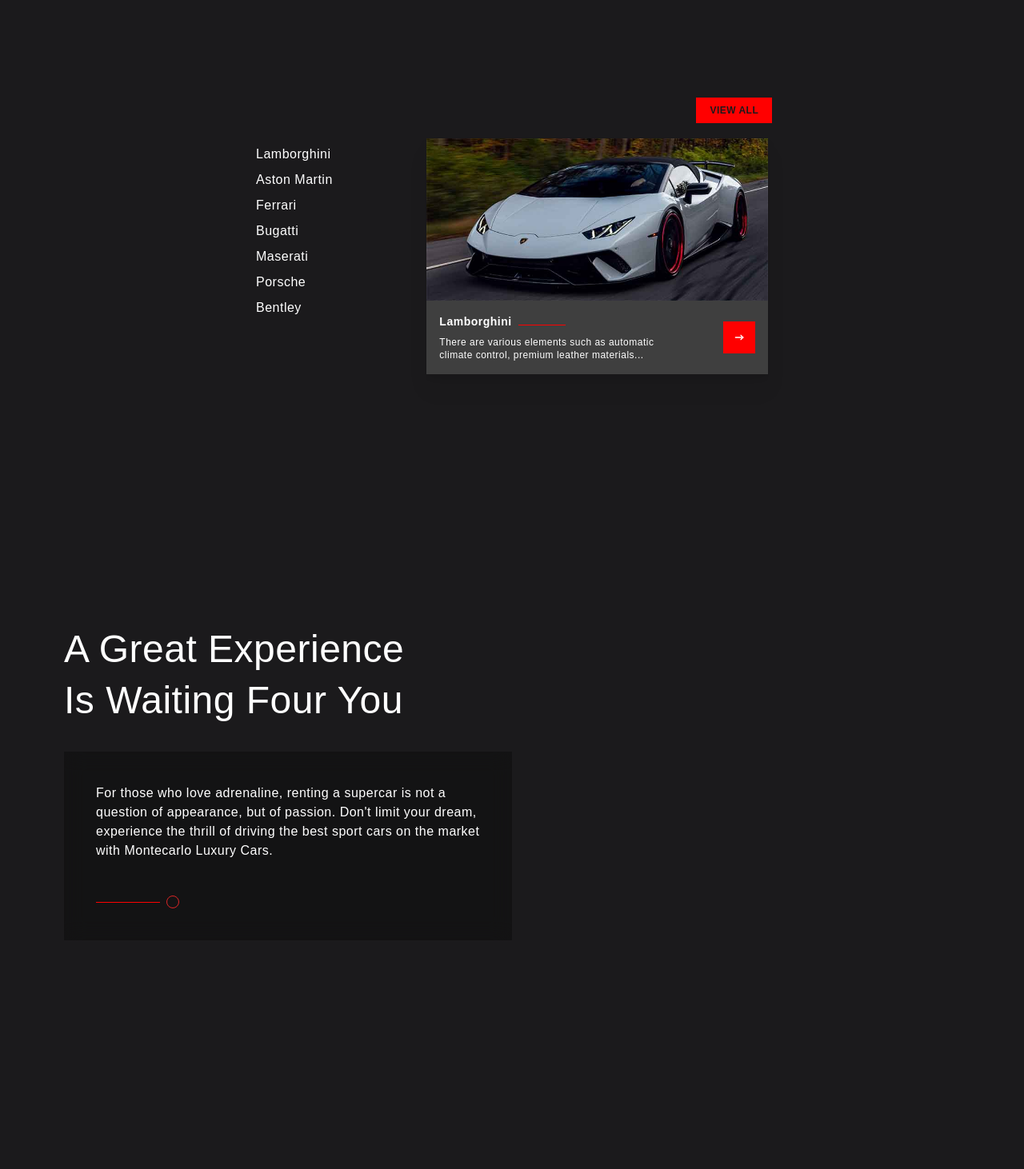
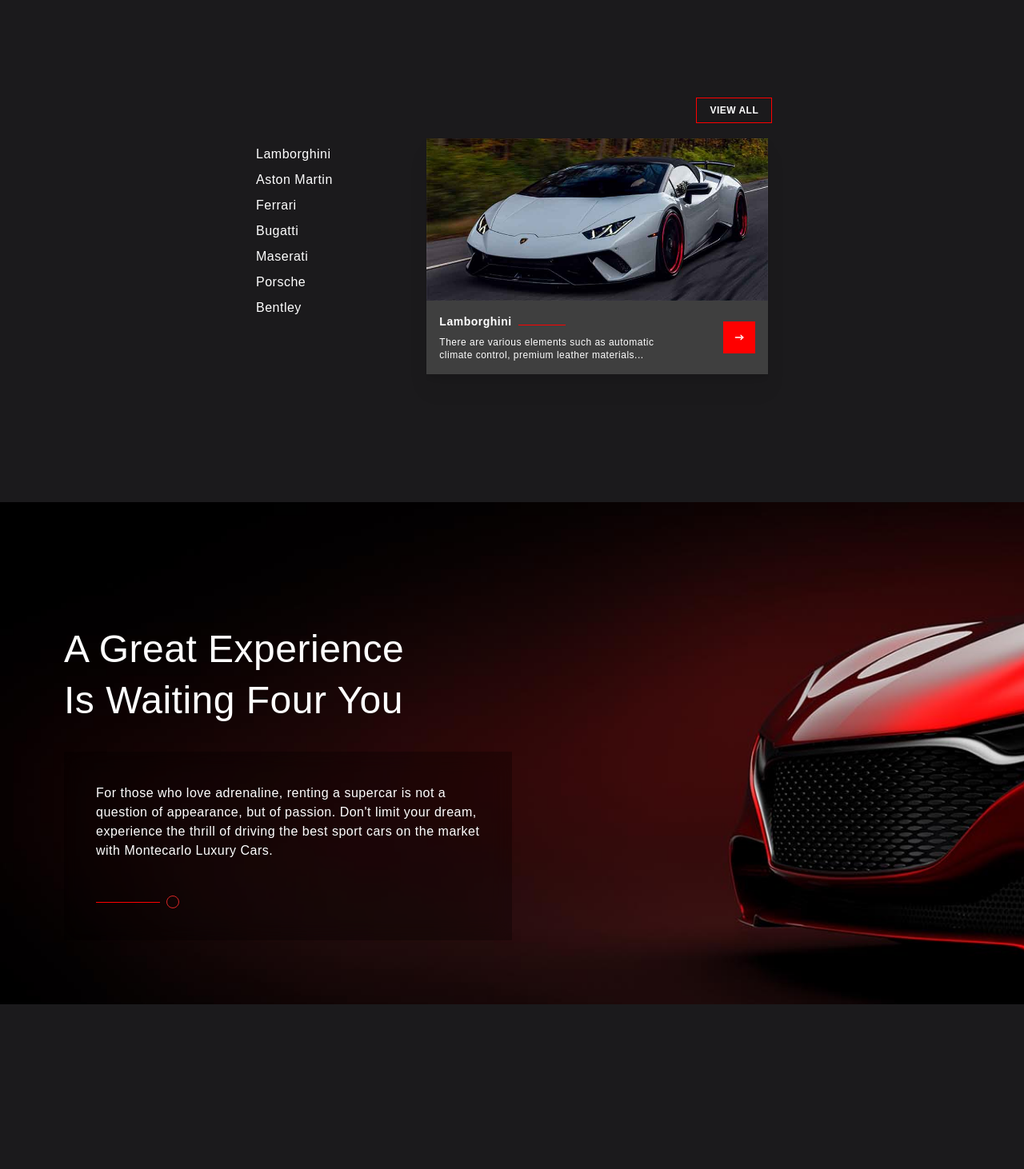
Before and after one commit to joel-kalema/luxury-cars, a Next.js app: page / in a window 1280 px wide. Shown: the part 1588-3050 px from the top of the page at 80% size. Built offline with nearby package versions, Linux system fonts and the light colour scheme.

Commit message:
update the styles

```diff
--- a/styles/globals.css
+++ b/styles/globals.css
@@ -15,6 +15,10 @@
     color: #fff;
 }
 
+li {
+    list-style: none;
+}
+
 button {
     background-color: red;
     color: #1B1A1C;
@@ -29,17 +33,19 @@
 }
 
 .view {
-    border: red 1px solid;
-    background-color: red;
-    color: #1B1A1C;
-    transition: 0.6s;
-}
-
-.view:hover {
     background-color: rgba(255, 0, 0, 0);
     border: red 1px solid;
     color: #fff;
     transition: 0.3s;
+}
+
+.view:hover {
+    color: red;
+    transition: 0.3s;
+}
+
+.info {
+    color: red;
 }
 
 input,
@@ -107,7 +113,34 @@
     background: rgb(255, 0, 0);
     transition: .3s ease-in-out;
 }
+
 .compared:hover > .compared-hover {
     opacity: 1;
     transition: .3s ease-in-out;
 }
+
+.experience {
+    position: relative;
+    width: 100%;
+    background-image: url("/luxury-car-brand.jpg");
+    background-size: cover;
+    background-repeat: no-repeat;
+}
+
+.rotate {
+    -webkit-animation:spin 4s linear infinite;
+    -moz-animation:spin 4s linear infinite;
+    animation:spin 4s linear infinite;
+}
+@-moz-keyframes spin {
+    100% { -moz-transform: rotate(360deg); }
+}
+@-webkit-keyframes spin {
+    100% { -webkit-transform: rotate(360deg); }
+}
+@keyframes spin {
+    100% {
+        -webkit-transform: rotate(360deg);
+        transform:rotate(360deg);
+    }
+}
```
